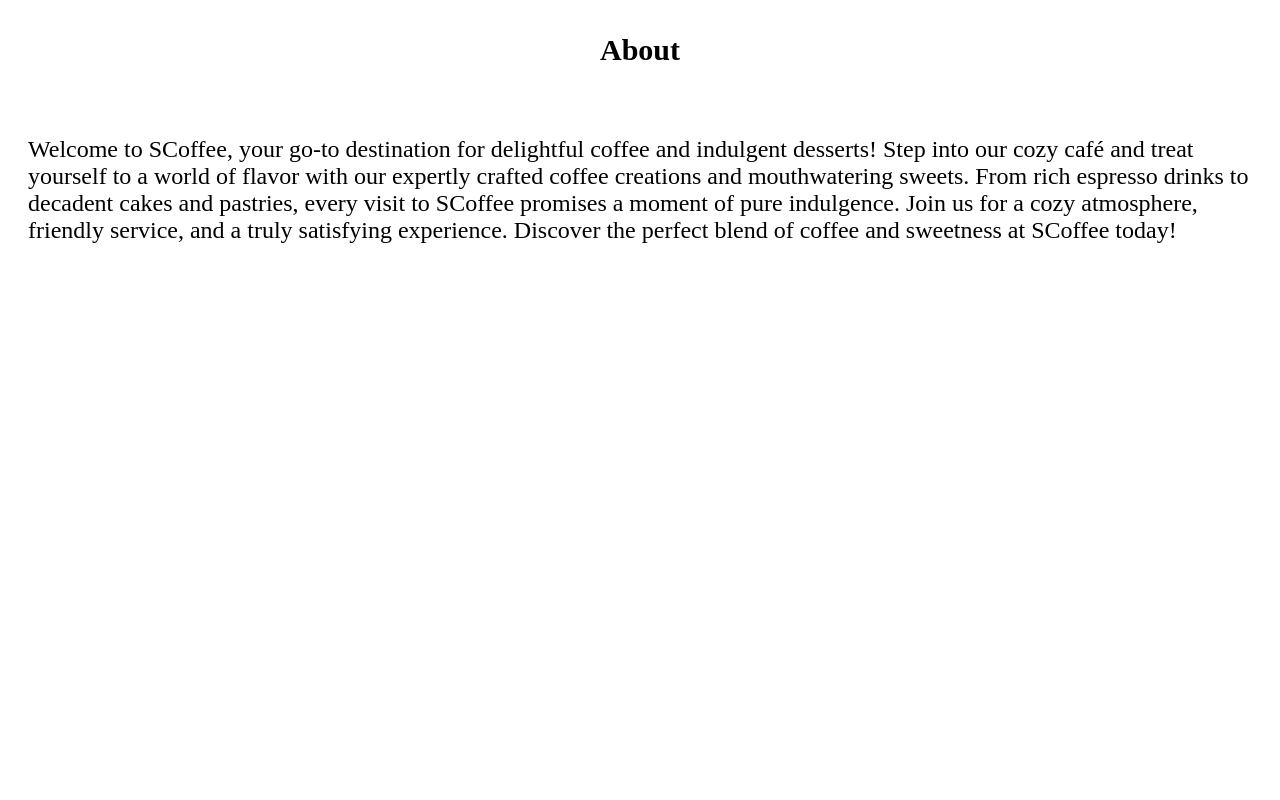
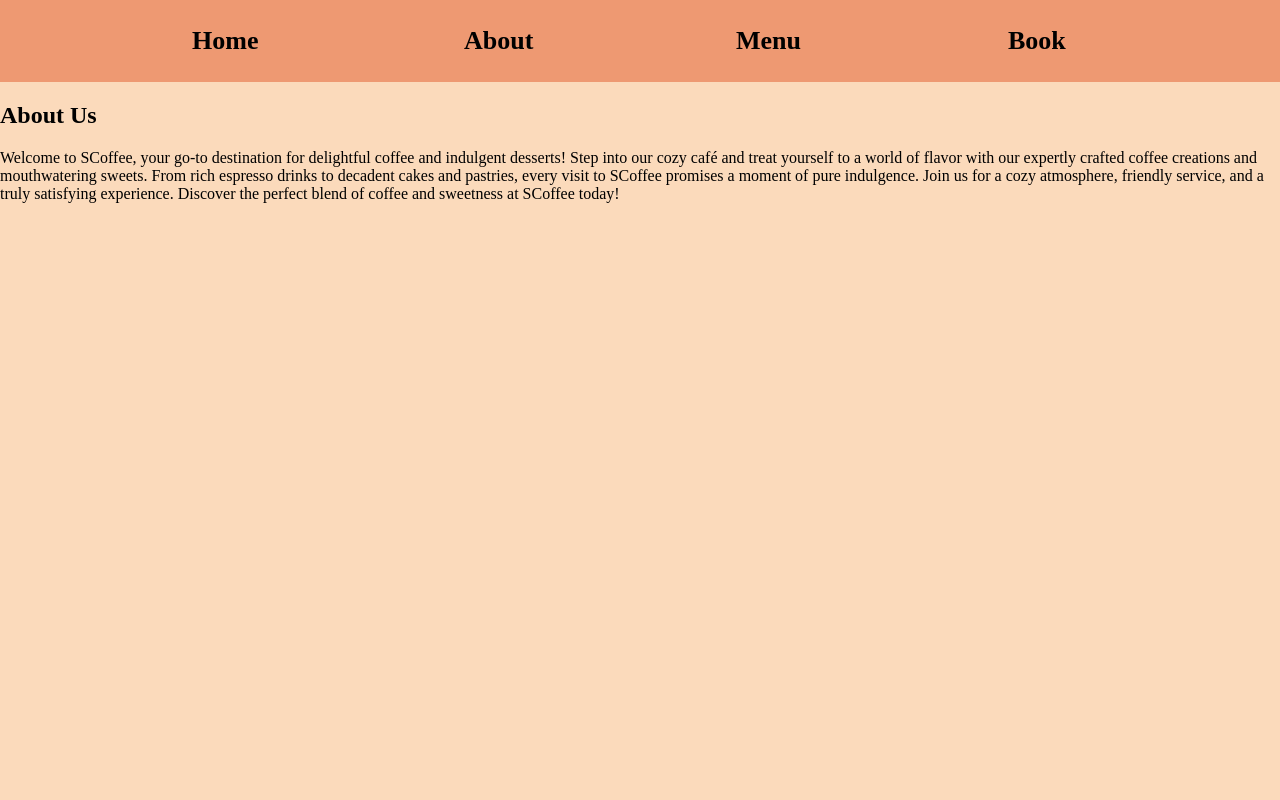
Before and after one commit to Sisi-tech/YummyGarden, a Django app: page /about/ in a window 1280 px wide. Run offline with Django 5.2, Linux system fonts and the light colour scheme.

Commit message:
template inheritance

```diff
--- a/myapp/templates/about.html
+++ b/myapp/templates/about.html
@@ -1,13 +1,5 @@
-<!DOCTYPE html>
-<html lang="en">
-<head>
-    <meta charset="UTF-8">
-    <meta http-equiv="X-UA-Compatible" content="IE=edge">
-    <meta name="viewport" content="width=device-width, initial-scale=1.0">
-    <title>Document</title>
-</head>
-<body style="display: flex; flex-direction: column; justify-content: center; align-items: center;">
-    <h2 style="text-align: center; font-size: 30px;">About</h2>
-    <p style="font-size: 24px; padding: 20px;">{{about}}</p>
-</body>
-</html>
+{% extends 'base.html' %}
+{% block content %}
+<h2>About Us</h2>
+<p>{{about}}</p>
+{% endblock %}
--- /dev/null
+++ b/myapp/templates/base.html
@@ -0,0 +1,16 @@
+<!DOCTYPE html>
+<html lang="en">
+<head>
+    <meta charset="UTF-8">
+    <meta http-equiv="X-UA-Compatible" content="IE=edge">
+    <meta name="viewport" content="width=device-width, initial-scale=1.0">
+    <title>SCoffee</title>
+</head>
+<body style="background-color: #fbdabb; display: flex; flex-direction: column; align-items: center; width: 100%; height: 100vh; margin: 0; padding: 0">
+    {% include 'partials/_header.html' %}
+    <main>
+        {% block content %}
+        {% endblock %}
+    </main>
+</body>
+</html>
--- /dev/null
+++ b/myapp/templates/partials/_header.html
@@ -0,0 +1,10 @@
+<footer style="background-color: #EE9972; width: 100%;">
+    <nav>
+        <ul style="display: flex; flex-direction: row; justify-content: space-evenly; font-size: 26px; font-weight: bold;">
+            <li style="display: inline-block; width: 120px;">Home</li>
+            <li style="display: inline-block; width: 120px;">About</li>
+            <li style="display: inline-block; width: 120px;">Menu</li>
+            <li style="display: inline-block; width: 120px;">Book</li>
+        </ul>
+    </nav>
+</footer>
```
Also changed, not shown: myapp/templates/book.html (+4 -12 lines), myapp/templates/home.html (+5 -13 lines), myapp/templates/menu.html (+4 -12 lines).
